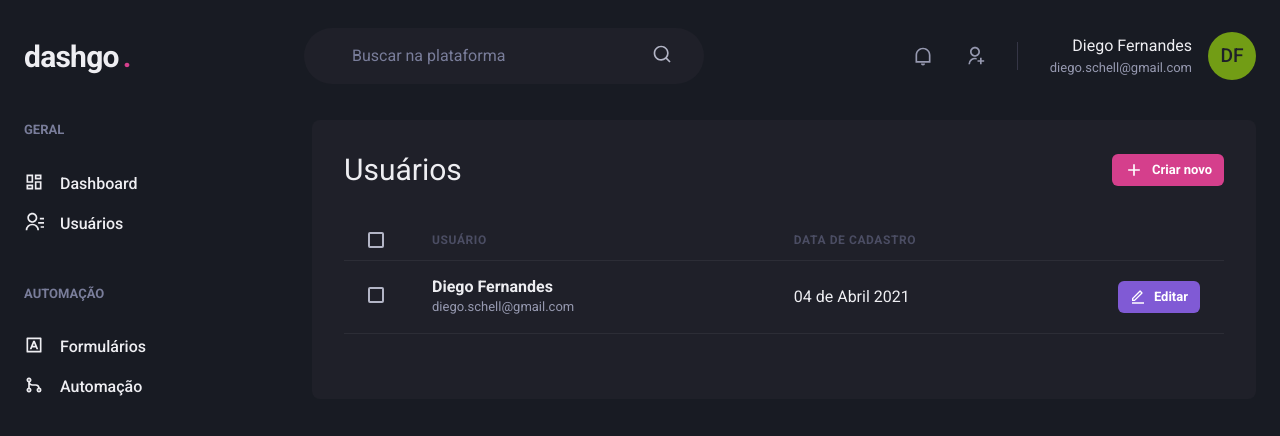
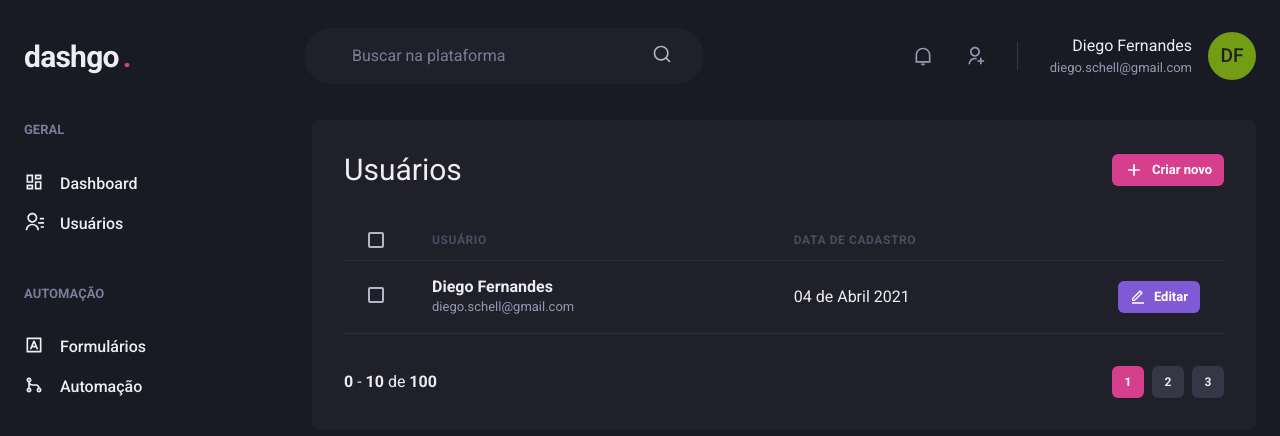
Before and after one commit to thauandev/dashgo, a Next.js app: page /users in a window 1280 px wide. Shown: the top 436 px of the page. Built offline with nearby package versions, Linux system fonts and the light colour scheme.

Commit message:
Componente: Pagination

```diff
--- /dev/null
+++ b/src/components/Pagination.tsx
@@ -0,0 +1,48 @@
+import { HStack, Button, Box } from "@chakra-ui/react";
+
+export function Pagination() {
+  return (
+    <HStack mt="8" justify="space-between" align="center" spacing="6">
+      <Box>
+        <strong>0</strong> - <strong>10</strong> de <strong>100</strong>
+      </Box>
+
+      <HStack spacing="2">
+        <Button
+          size="sm"
+          fontSize="xs"
+          width="4"
+          colorScheme="pink"
+          disabled
+          _disabled={{ bgColor: "pink.500", cursor: "default" }}
+        >
+          1
+        </Button>
+
+        <Button
+          size="sm"
+          fontSize="xs"
+          width="4"
+          bgColor="gray.700"
+          _hover={{
+            bgColor: "gray.500",
+          }}
+        >
+          2
+        </Button>
+
+        <Button
+          size="sm"
+          fontSize="xs"
+          width="4"
+          bgColor="gray.700"
+          hover={{
+            bgColor: "gray.500",
+          }}
+        >
+          3
+        </Button>
+      </HStack>
+    </HStack>
+  );
+}
--- a/src/pages/users/index.tsx
+++ b/src/pages/users/index.tsx
@@ -16,6 +16,7 @@
 import { RiAddLine, RiEditLine } from "react-icons/ri";
 
 import { Header } from "../../components/Header";
+import { Pagination } from "../../components/Pagination";
 import { Sidebar } from "../../components/Sidebar";
 
 export default function UserList() {
@@ -85,6 +86,8 @@
               </Tr>
             </Tbody>
           </Table>
+
+          <Pagination />
         </Box>
       </Flex>
     </Box>
```
